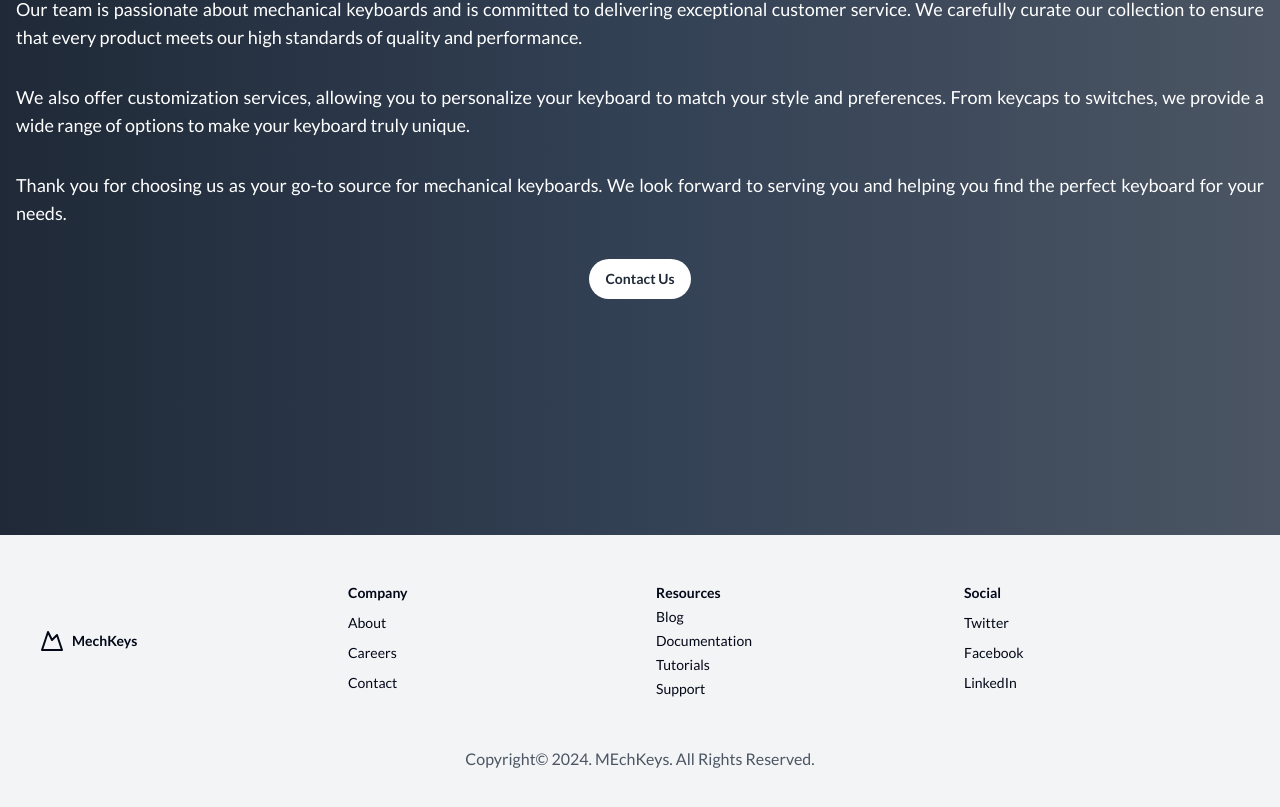
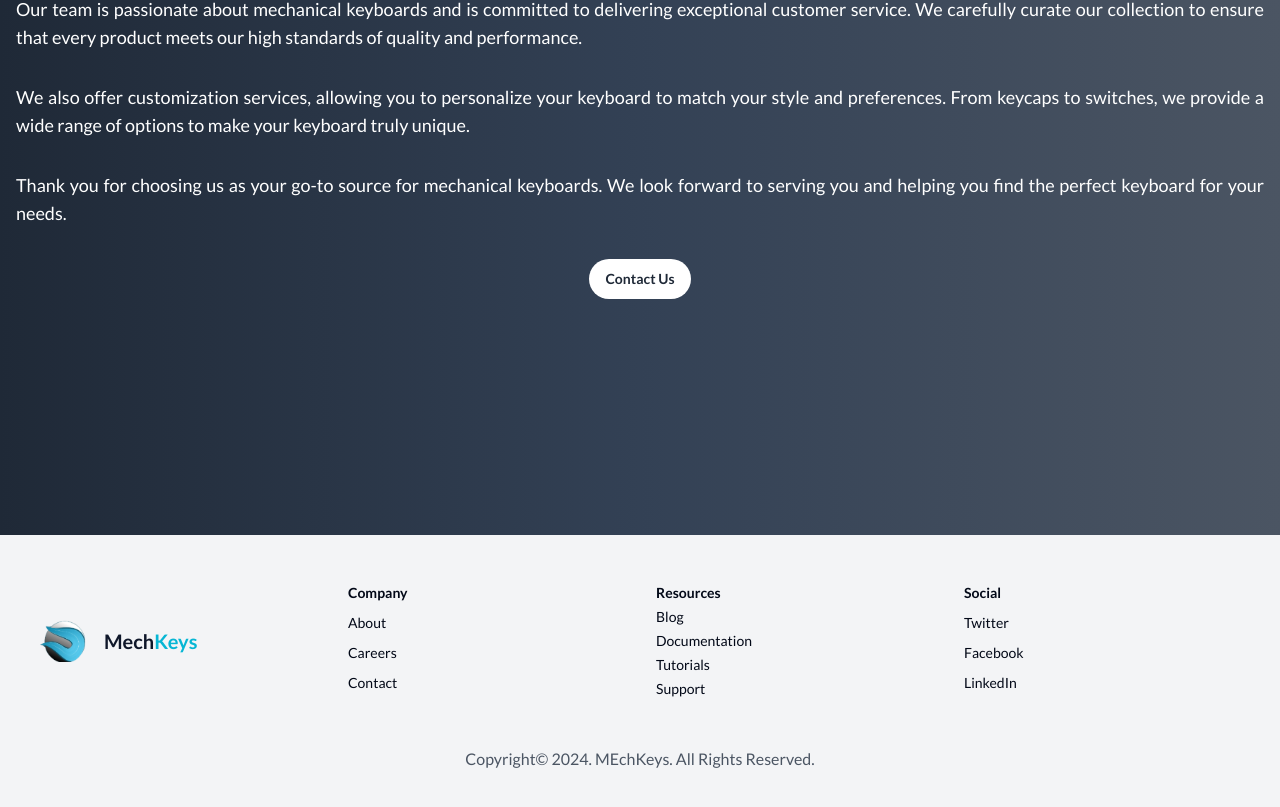
Before and after one commit to sattamap/mechkeys-client, a React (Vite) app: page /about-us in a window 1280 px wide. Shown: the part 361-1168 px from the top of the page. Built offline with nearby package versions, Linux system fonts and the light colour scheme; no server answers.

Commit message:
Update responsive Testimonials Component and change the logo of Navbar and Footer component

```diff
--- a/src/components/Common/Footer.tsx
+++ b/src/components/Common/Footer.tsx
@@ -1,5 +1,6 @@
 import React from "react";
 import { Link } from "react-router-dom";
+import logo from "../../assets/logo.png";
 
 const Footer: React.FC = () => {
   return (
@@ -9,8 +10,10 @@ const Footer: React.FC = () => {
         <div className="container mx-auto max-w-7xl grid grid-cols-1 gap-8 px-4 text-sm sm:grid-cols-2 md:grid-cols-4">
           <div className="flex items-center gap-4">
             <Link to="/" className="flex items-center gap-2">
-              <MountainIcon className="h-6 w-6" />
-              <span className="font-semibold">MechKeys</span>
+            <img src={logo} alt="logo" className="w-12" />
+            <p className="ml-2 text-xl font-bold text-primary">
+              Mech<span className="text-cyan-500">Keys</span>
+            </p>
             </Link>
           </div>
           <div className="grid gap-1">
@@ -41,25 +44,6 @@ const Footer: React.FC = () => {
   );
 };
 
-type IconProps = React.SVGProps<SVGSVGElement>;
 
-const MountainIcon: React.FC<IconProps> = (props) => {
-  return (
-    <svg
-      {...props}
-      xmlns="http://www.w3.org/2000/svg"
-      width="24"
-      height="24"
-      viewBox="0 0 24 24"
-      fill="none"
-      stroke="currentColor"
-      strokeWidth="2"
-      strokeLinecap="round"
-      strokeLinejoin="round"
-    >
-      <path d="m8 3 4 8 5-5 5 15H2L8 3z" />
-    </svg>
-  );
-};
 
 export default Footer;
--- a/src/components/Common/Navbar.tsx
+++ b/src/components/Common/Navbar.tsx
@@ -32,15 +32,27 @@ const Navbar: React.FC = () => {
         </SheetTrigger>
         <SheetContent side="left">
           <Link to="/" className="flex items-center">
-            {/* <MountainIcon className="h-6 w-6 text-primary" />
-            <span className="sr-only">MechKeys</span> */}
-              <img src={logo} alt="logo"  className="w-4/5"/>
+            <img src={logo} alt="logo" className="w-12" />
+            <p className="ml-2 text-xl font-bold text-primary">
+              Mech<span className="text-cyan-500">Keys</span>
+            </p>
           </Link>
           <div className="grid gap-2 py-6">
-            {['Home', 'Products', 'Carts', 'About Us', 'Contact Us', 'Dashboard'].map((page) => (
-                <NavLink
+            {[
+              "Home",
+              "Products",
+              "Carts",
+              "About Us",
+              "Contact Us",
+              "Dashboard",
+            ].map((page) => (
+              <NavLink
                 key={page}
-                to={page === 'home' ? '/' : `/${page.toLowerCase().replace(/\s+/g, '-')}`}
+                to={
+                  page === "home"
+                    ? "/"
+                    : `/${page.toLowerCase().replace(/\s+/g, "-")}`
+                }
                 className="flex w-full items-center py-2 text-lg font-semibold text-primary"
               >
                 {page}
@@ -50,17 +62,29 @@ const Navbar: React.FC = () => {
         </SheetContent>
       </Sheet>
       <Link to="/" className="ml-4 flex items-center">
-      <img src={logo} alt="logo"  className="w-4/5"/>
-        {/* <MountainIcon className="h-6 w-6 text-primary" />
-        <span className="ml-2 text-xl font-bold text-primary">MechKeys</span> */}
+        <img src={logo} alt="logo" className="w-12" />
+        <p className="ml-2 text-xl font-bold text-primary">
+          Mech<span className="text-cyan-500">Keys</span>
+        </p>
       </Link>
       <div className="flex w-full justify-center">
         <NavigationMenu className="hidden lg:flex">
           <NavigationMenuList>
-            {['Home', 'Products', 'Carts', 'About Us', 'Contact Us', 'Dashboard'].map((page) => (
+            {[
+              "Home",
+              "Products",
+              "Carts",
+              "About Us",
+              "Contact Us",
+              "Dashboard",
+            ].map((page) => (
               <NavigationMenuLink asChild key={page}>
                 <NavLink
-                  to={page === 'Home' ? '/' : `/${page.toLowerCase().replace(/\s+/g, '-')}`}
+                  to={
+                    page === "Home"
+                      ? "/"
+                      : `/${page.toLowerCase().replace(/\s+/g, "-")}`
+                  }
                   className={({ isActive }) =>
                     `group inline-flex h-9 w-max items-center justify-center rounded-md px-4 py-2 text-base font-semibold transition-colors ${
                       isActive
--- a/src/components/HomeComponents/Testimonials.tsx
+++ b/src/components/HomeComponents/Testimonials.tsx
@@ -3,18 +3,20 @@ import { Carousel, CarouselContent, CarouselItem, CarouselPrevious, CarouselNext
 
 const Testimonials: React.FC = () => {
   return (
-    <section className=" bg-slate-200 rounded-xl p-10 m-20 md:m-40">
-      <div className="container  bg-white p-16 rounded-xl">
+    <section className="bg-slate-200 rounded-xl p-6 md:p-10 md:m-20 m-6">
+      <div className="container bg-white p-8 md:p-16 rounded-xl">
         <div className="flex flex-col items-center justify-center">
-          <h2 className="mb-6 text-3xl font-dancing font-bold md:text-4xl">What Our Customers Say</h2>
-          <p className="mb-12 max-w-md text-center text-gray-500 dark:text-gray-400">
+          <h2 className="mb-4 text-2xl font-dancing font-bold md:text-4xl text-center">
+            What Our Customers Say
+          </h2>
+          <p className="mb-8 md:mb-12 max-w-xs md:max-w-md text-center text-gray-500 dark:text-gray-400">
             Hear from our satisfied customers about their experience with our product.
           </p>
-          <Carousel className="w-full max-w-3xl">
+          <Carousel className="w-full max-w-md md:max-w-3xl">
             <CarouselContent>
               <CarouselItem>
-                <div className="flex flex-col items-center justify-center space-y-6 p-6 md:p-12">
-                  <blockquote className="text-center text-xl font-medium leading-relaxed text-gray-800 dark:text-gray-200 md:text-2xl">
+                <div className="flex flex-col items-center justify-center space-y-4 md:space-y-6 p-4 md:p-12">
+                  <blockquote className="text-center text-lg md:text-xl font-medium leading-relaxed text-gray-800 dark:text-gray-200">
                     &quot;The customer service I received was exceptional. The support team went above and beyond to address my concerns.&quot;
                   </blockquote>
                   <div className="text-center">
@@ -24,8 +26,8 @@ const Testimonials: React.FC = () => {
                 </div>
               </CarouselItem>
               <CarouselItem>
-                <div className="flex flex-col items-center justify-center space-y-6 p-6 md:p-12">
-                  <blockquote className="text-center text-xl font-medium leading-relaxed text-gray-800 dark:text-gray-200 md:text-2xl">
+                <div className="flex flex-col items-center justify-center space-y-4 md:space-y-6 p-4 md:p-12">
+                  <blockquote className="text-center text-lg md:text-xl font-medium leading-relaxed text-gray-800 dark:text-gray-200">
                     &quot;I was hesitant at first, but the onboarding process was so smooth and the platform has been a game-changer for my business.&quot;
                   </blockquote>
                   <div className="text-center">
@@ -35,8 +37,8 @@ const Testimonials: React.FC = () => {
                 </div>
               </CarouselItem>
               <CarouselItem>
-                <div className="flex flex-col items-center justify-center space-y-6 p-6 md:p-12">
-                  <blockquote className="text-center text-xl font-medium leading-relaxed text-gray-800 dark:text-gray-200 md:text-2xl">
+                <div className="flex flex-col items-center justify-center space-y-4 md:space-y-6 p-4 md:p-12">
+                  <blockquote className="text-center text-lg md:text-xl font-medium leading-relaxed text-gray-800 dark:text-gray-200">
                     &quot;The features are top-notch, and the team is always responsive and helpful. I couldn&apos;t be happier with my decision to use this product.&quot;
                   </blockquote>
                   <div className="text-center">
@@ -46,11 +48,11 @@ const Testimonials: React.FC = () => {
                 </div>
               </CarouselItem>
             </CarouselContent>
-            <CarouselPrevious className="absolute left-4 top-1/2 -translate-y-1/2 rounded-full bg-white/50 p-2 text-black shadow-md transition-colors hover:bg-white dark:bg-gray-950/50 dark:text-gray-200 dark:hover:bg-gray-950">
-              <ChevronLeftIcon className="h-8 w-8" />
+            <CarouselPrevious className="absolute left-2 top-1/2 -translate-y-1/2 rounded-full bg-white/50 p-1 md:p-2 text-black shadow-md transition-colors hover:bg-white dark:bg-gray-950/50 dark:text-gray-200 dark:hover:bg-gray-950">
+              <ChevronLeftIcon className="h-6 w-6 md:h-8 md:w-8" />
             </CarouselPrevious>
-            <CarouselNext className="absolute right-4 top-1/2 -translate-y-1/2 rounded-full bg-white/50 p-2 text-black shadow-md transition-colors hover:bg-white dark:bg-gray-950/50 dark:text-gray-200 dark:hover:bg-gray-950">
-              <ChevronRightIcon className="h-8 w-8" />
+            <CarouselNext className="absolute right-2 top-1/2 -translate-y-1/2 rounded-full bg-white/50 p-1 md:p-2 text-black shadow-md transition-colors hover:bg-white dark:bg-gray-950/50 dark:text-gray-200 dark:hover:bg-gray-950">
+              <ChevronRightIcon className="h-6 w-6 md:h-8 md:w-8" />
             </CarouselNext>
           </Carousel>
         </div>
```
Also changed, not shown: src/assets/logo.png.
